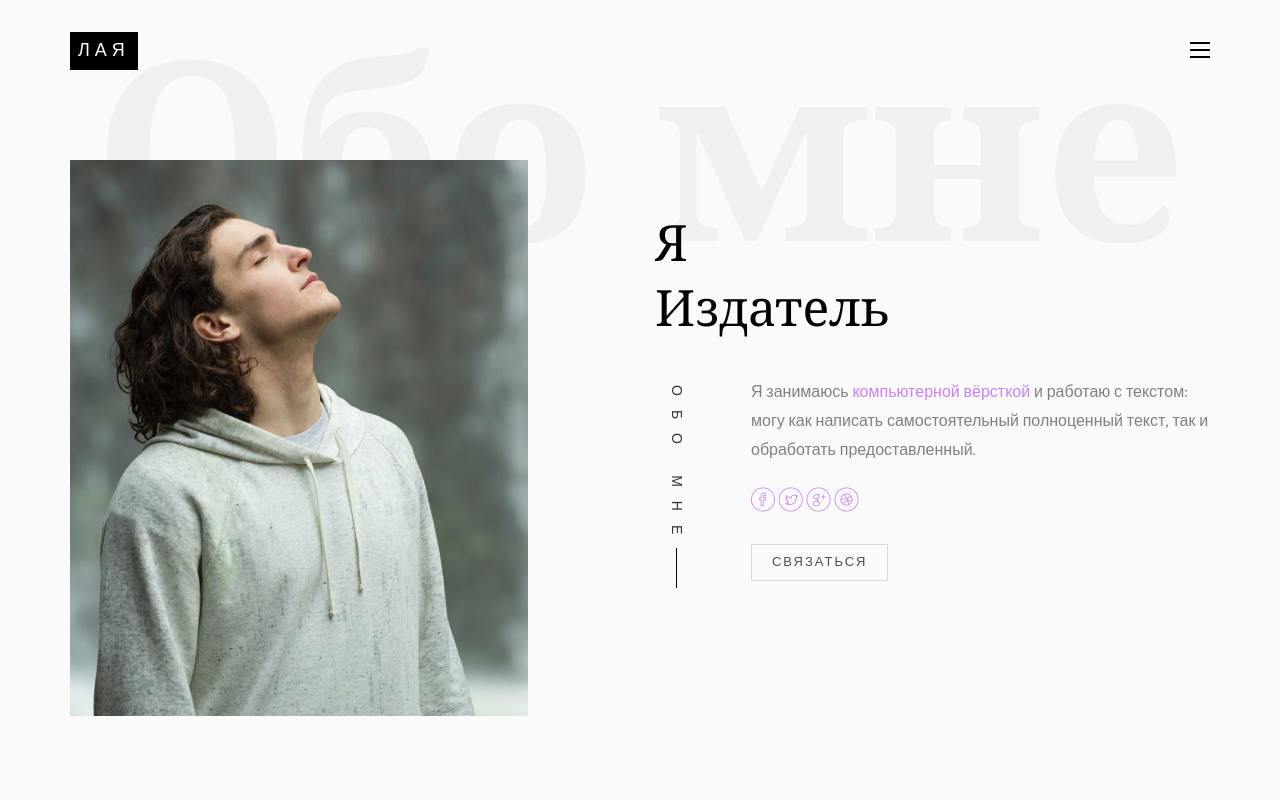
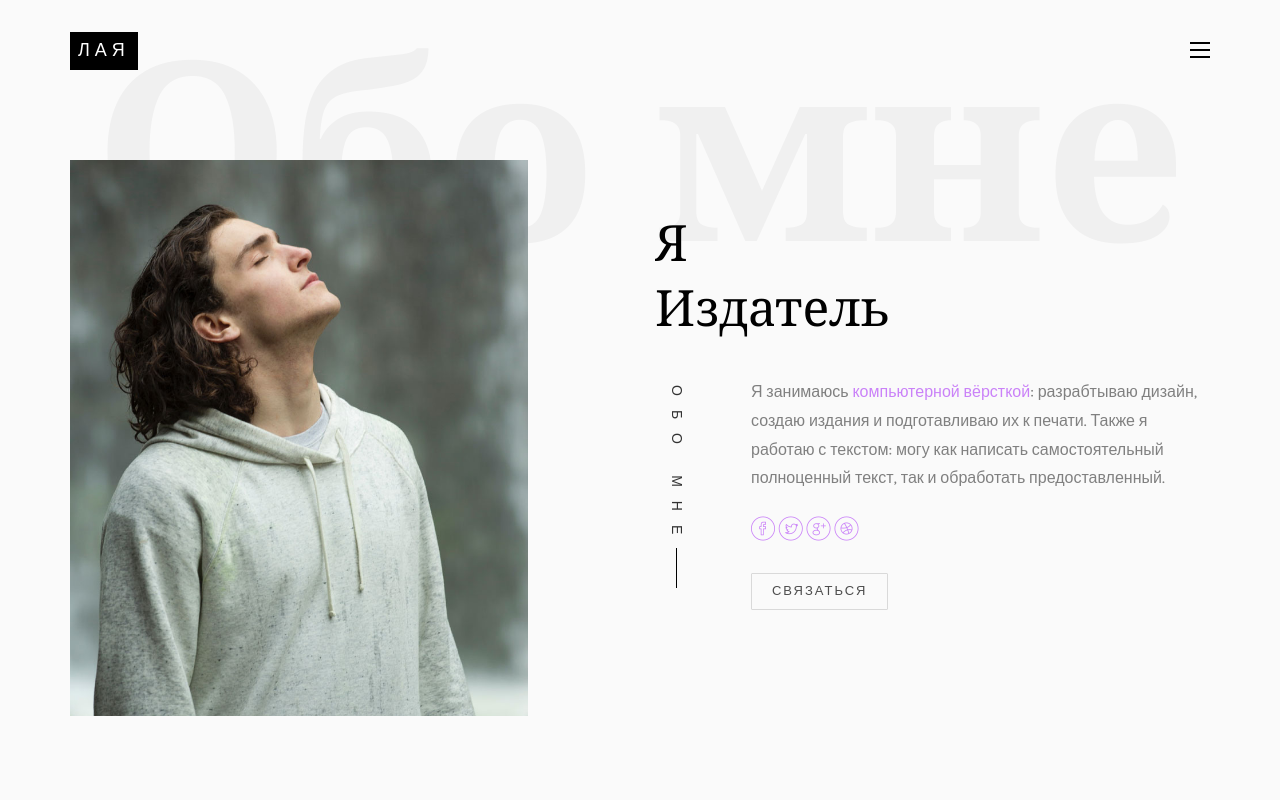
Before and after one commit to los-1942/Rezume, a plain HTML site: page index.html in a window 1280 px wide. Shown: the top 800 px of the page. Drawn offline with nearby package versions, Linux system fonts and the light colour scheme; files whose address does not match are found by name; a web font is replaced by a local one.

Commit message:
Update index.html

```diff
--- a/index.html
+++ b/index.html
@@ -3,7 +3,7 @@
 	<head>
 	<meta charset="utf-8">
 	<meta http-equiv="X-UA-Compatible" content="IE=edge">
-	<title>Noah Template</title>
+	<title>Александр Лосевский</title>
 	<meta name="viewport" content="width=device-width, initial-scale=1">
 	<meta name="description" content="" />
 	<meta name="keywords" content="" />
@@ -139,7 +139,7 @@
 								<div class="rotate">
 									<h2 class="heading">Обо мне</h2>
 								</div>
-								<p>Я занимаюсь <a href="#">компьютерной вёрсткой</a> и работаю с текстом: могу как написать самостоятельный полноценный текст, так и обработать предоставленный.
+								<p>Я занимаюсь <a href="#">компьютерной вёрсткой</a>: разрабтываю дизайн, создаю издания и подготавливаю их к печати. Также я работаю с текстом: могу как написать самостоятельный полноценный текст, так и обработать предоставленный.
 								<p class="colorlib-social-icons">
 									<a href="#"><i class="icon-facebook4"></i></a>
 									<a href="#"><i class="icon-twitter3"></i></a>
```
